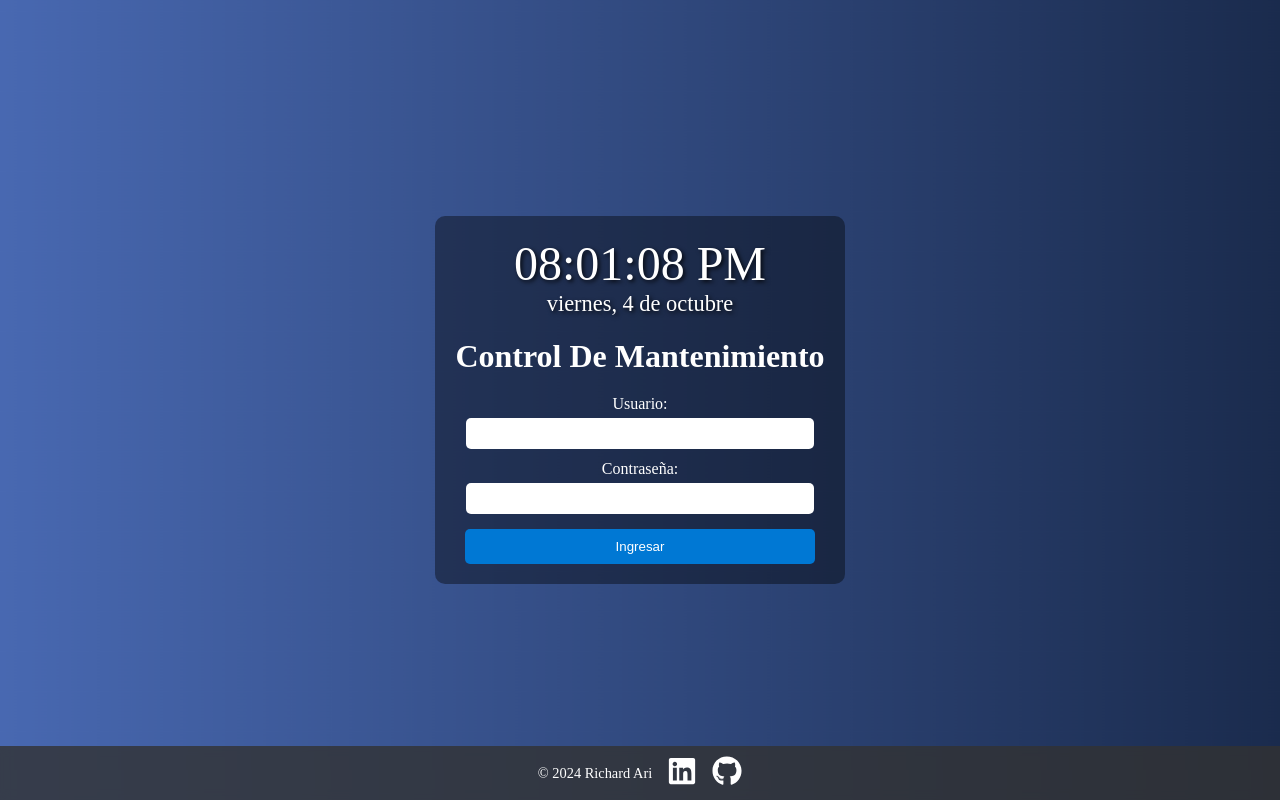
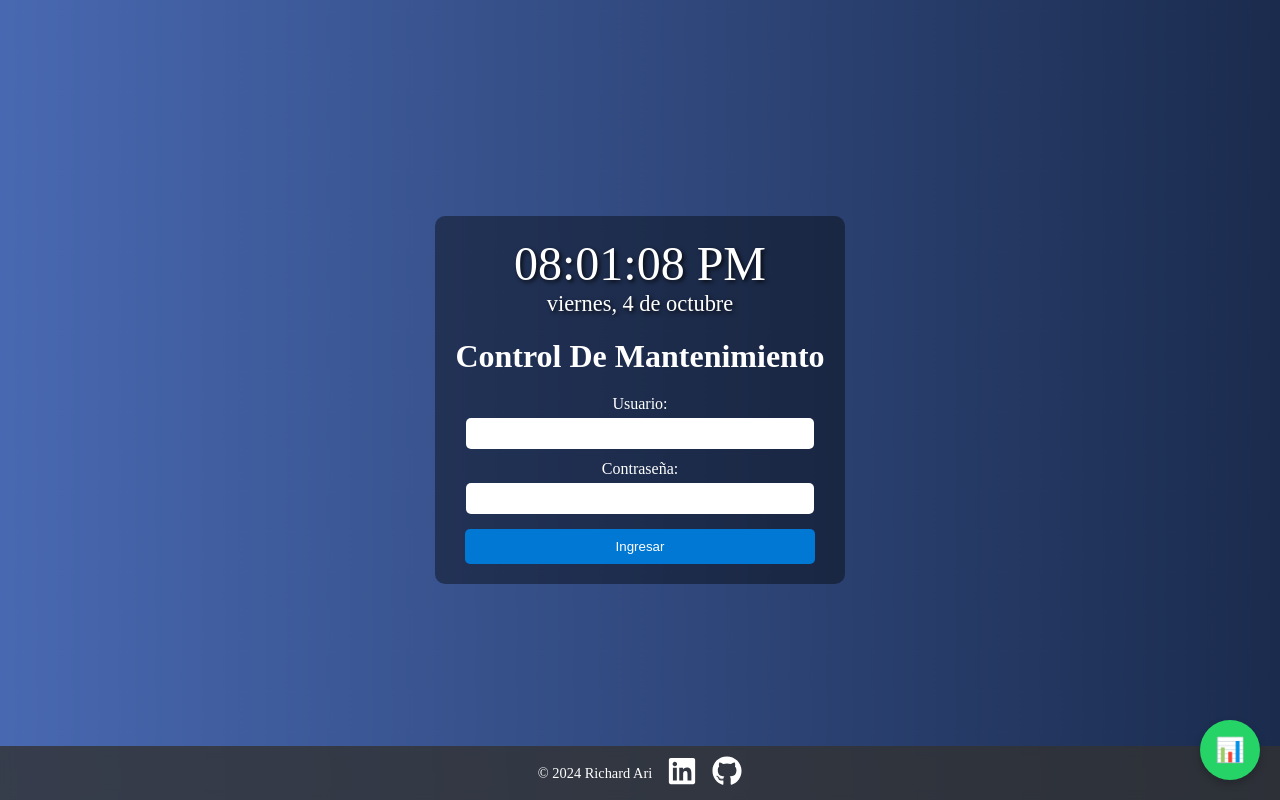
Before and after one commit to RichardAri/mantenimiento-equipos, a React (Vite) app in the folder mantenimiento-de-equipos/frontend/: page / in a window 1280 px wide. Built offline with nearby package versions, Linux system fonts and the light colour scheme; no server answers.

Commit message:
Proteccion de rutas y configuracion de boton de informes

```diff
--- a/mantenimiento-de-equipos/frontend/src/components/App.jsx
+++ b/mantenimiento-de-equipos/frontend/src/components/App.jsx
@@ -9,17 +9,16 @@ import ModalEditarEquipo from "./Hardware/ModalEditarEquipo";
 import ModalAñadirMantenimiento from "./Maintenance/ModalAñadirMantenimiento";
 import ModalEditarMantenimiento from "./Maintenance/ModalEditarMantenimiento";
 import Footer from "./Footer";
-import { AuthProvider } from "../context/AuthContext";
+// Elimina la importación de AuthProvider
 import ProtectedRoute from "../context/ProtectedRoute"; // Ruta protegida
+import BotonFlotante from "./Reports/BotonFlotante";
 
 const App = () => {
   return (
-    <AuthProvider>
     <div className="app-container">
       <Routes>
         {/* Ruta pública */}
         <Route path="/" element={<Login />} />
-
         {/* Rutas protegidas */}
         <Route
           path="/tiendas"
@@ -78,9 +77,10 @@ const App = () => {
           }
         />
       </Routes>
+      <BotonFlotante />
       <Footer />
+
     </div>
-    </AuthProvider>
   );
 };
 
--- a/mantenimiento-de-equipos/frontend/src/components/Auth/Login.jsx
+++ b/mantenimiento-de-equipos/frontend/src/components/Auth/Login.jsx
@@ -1,14 +1,23 @@
-import React, { useState } from "react";
+import React, { useState, useEffect } from "react"; // Importa useEffect
 import { signInWithEmailAndPassword } from "firebase/auth";
 import { useNavigate } from "react-router-dom";
 import { auth } from "../../firebase";
 import Clock from "../Clock";
 import "./Login.css";
+import useAuth from "../../context/useAuth";
 
 const Login = () => {
   const [email, setEmail] = useState("");
   const [password, setPassword] = useState("");
   const navigate = useNavigate();
+  const { user, loading } = useAuth(); // Obtén el estado del usuario del contexto
+
+  // Verifica si el usuario ya está autenticado
+  useEffect(() => {
+    if (!loading && user) { // Solo redirige si 'loading' ha terminado y hay un usuario
+      navigate("/tiendas");
+    }
+  }, [user, loading, navigate]); // Ejecuta cada vez que cambien 'user' o 'loading'
 
   const handleLogin = async (e) => {
     e.preventDefault();
@@ -20,12 +29,15 @@ const Login = () => {
     }
   };
 
+  // Si está cargando, podrías mostrar un mensaje o spinner
+  if (loading) return <div>Cargando...</div>;
+
   return (
     <div className="login-background">
       <div className="login-wrapper">
         <div className="login-container">
           <Clock />
-          <h1 >Control De Mantenimiento</h1>
+          <h1>Control De Mantenimiento</h1>
           <form onSubmit={handleLogin}>
             <label htmlFor="email">Usuario:</label>
             <input
--- a/mantenimiento-de-equipos/frontend/src/components/Hardware/ListaEquipos.jsx
+++ b/mantenimiento-de-equipos/frontend/src/components/Hardware/ListaEquipos.jsx
@@ -1,4 +1,3 @@
-// ListaEquipos.jsx
 import React, { useState, useEffect } from "react";
 import { useParams, useNavigate } from "react-router-dom";
 import {
--- /dev/null
+++ b/mantenimiento-de-equipos/frontend/src/components/Reports/BotonFlotante.css
@@ -0,0 +1,23 @@
+.boton-flotante {
+    position: fixed;
+    bottom: 20px; /* Ajusta según lo necesites */
+    right: 20px; /* Ajusta según lo necesites */
+    background-color: #25d366; /* Color similar a WhatsApp */
+    color: white;
+    border: none;
+    border-radius: 50%;
+    width: 60px;
+    height: 60px;
+    font-size: 24px;
+    display: flex;
+    align-items: center;
+    justify-content: center;
+    box-shadow: 0 4px 8px rgba(0, 0, 0, 0.2);
+    cursor: pointer;
+    z-index: 1000; /* Asegúrate de que esté por encima de otros elementos */
+    transition: background-color 0.3s;
+  }
+
+  .boton-flotante:hover {
+    background-color: #1da851; /* Un tono más oscuro al pasar el mouse */
+  }
--- /dev/null
+++ b/mantenimiento-de-equipos/frontend/src/components/Reports/BotonFlotante.jsx
@@ -0,0 +1,21 @@
+import React, { useState } from "react";
+import ModalInformes from "./ModalInformes";
+import './BotonFlotante.css';
+
+const BotonFlotante = () => {
+  const [modalAbierto, setModalAbierto] = useState(false);
+
+  const abrirModal = () => setModalAbierto(true);
+  const cerrarModal = () => setModalAbierto(false);
+
+  return (
+    <>
+      <button className="boton-flotante" onClick={abrirModal}>
+        📊
+      </button>
+      <ModalInformes isOpen={modalAbierto} onRequestClose={cerrarModal} />
+    </>
+  );
+};
+
+export default BotonFlotante;
--- /dev/null
+++ b/mantenimiento-de-equipos/frontend/src/components/Reports/ModalInformes.tsx
@@ -0,0 +1,41 @@
+import React, { useState } from "react";
+import Modal from "react-modal";
+import "../Modal.css";
+
+Modal.setAppElement("#root");
+
+const ModalInformes = ({ isOpen, onRequestClose }) => {
+  const [nombreInforme, setNombreInforme] = useState("");
+
+  const handleSubmit = (e) => {
+    e.preventDefault();
+    // Aquí iría la lógica para generar el informe
+    console.log("Generar informe:", nombreInforme);
+    onRequestClose();
+  };
+
+  return (
+    <Modal
+      isOpen={isOpen}
+      onRequestClose={onRequestClose}
+      className="modal"
+      overlayClassName="modal-overlay"
+    >
+      <h2>Generar Informe</h2>
+      <form onSubmit={handleSubmit}>
+        <label className="form-lbl-text">Nombre del Informe:</label>
+        <input
+          type="text"
+          value={nombreInforme}
+          onChange={(e) => setNombreInforme(e.target.value)}
+          required
+        />
+        <button type="submit" className="save-button">
+          Generar
+        </button>
+      </form>
+    </Modal>
+  );
+};
+
+export default ModalInformes;
--- a/mantenimiento-de-equipos/frontend/src/context/AuthContext.jsx
+++ b/mantenimiento-de-equipos/frontend/src/context/AuthContext.jsx
@@ -2,19 +2,17 @@ import React, { createContext, useContext, useEffect, useState } from "react";
 import { onAuthStateChanged } from "firebase/auth";
 import { auth } from "../firebase";
 
-// Creamos el contexto
-const AuthContext = createContext();
+export const AuthContext = createContext();
 
-// Proveedor del contexto
 export const AuthProvider = ({ children }) => {
   const [user, setUser] = useState(null);
   const [loading, setLoading] = useState(true);
 
-  // Escuchamos el cambio de estado de autenticación
+  // estado de autenticacion
   useEffect(() => {
     const unsubscribe = onAuthStateChanged(auth, (currentUser) => {
       setUser(currentUser);
-      setLoading(false); // Ya tenemos la respuesta de Firebase
+      setLoading(false); // respuesta de Firebase
     });
 
     return () => unsubscribe(); // Cleanup al desmontar
@@ -27,7 +25,6 @@ export const AuthProvider = ({ children }) => {
   );
 };
 
-// Hook para usar el contexto en otros componentes
 export const useAuth = () => {
   return useContext(AuthContext);
 };
--- /dev/null
+++ b/mantenimiento-de-equipos/frontend/src/context/useAuth.jsx
@@ -0,0 +1,8 @@
+import { useContext } from 'react';
+import { AuthContext } from './AuthContext';
+
+const useAuth = () => {
+  return useContext(AuthContext);
+};
+
+export default useAuth;
--- a/mantenimiento-de-equipos/frontend/src/firebase.js
+++ b/mantenimiento-de-equipos/frontend/src/firebase.js
@@ -2,15 +2,6 @@
 import { initializeApp } from 'firebase/app';
 import { getFirestore } from 'firebase/firestore';
 import { getAuth } from 'firebase/auth';
-
-console.log('Firebase Config:', {
-  apiKey: import.meta.env.VITE_FIREBASE_API_KEY,
-  authDomain: import.meta.env.VITE_FIREBASE_AUTH_DOMAIN,
-  projectId: import.meta.env.VITE_FIREBASE_PROJECT_ID,
-  storageBucket: import.meta.env.VITE_FIREBASE_STORAGE_BUCKET,
-  messagingSenderId: import.meta.env.VITE_FIREBASE_MESSAGING_SENDER_ID,
-  appId: import.meta.env.VITE_FIREBASE_APP_ID,
-});
 
 const firebaseConfig = {
   apiKey: import.meta.env.VITE_FIREBASE_API_KEY,
--- a/mantenimiento-de-equipos/frontend/src/main.jsx
+++ b/mantenimiento-de-equipos/frontend/src/main.jsx
@@ -1,10 +1,17 @@
 import React from 'react';
-import ReactDOM from 'react-dom/client';
-import { BrowserRouter } from 'react-router-dom';
-import App from './components/App';
+import ReactDOM from 'react-dom/client'; // Aquí asegúrate de usar la API correcta
+import { BrowserRouter as Router } from 'react-router-dom';
+import App from './components/App'; // Tu componente principal
+import { AuthProvider } from './context/AuthContext'; // Ajusta la ruta si es necesario
 
-ReactDOM.createRoot(document.getElementById('root')).render(
-  <BrowserRouter>
-    <App />
-  </BrowserRouter>
+// Crear el root con React 18
+const root = ReactDOM.createRoot(document.getElementById('root'));
+
+// Renderizar el árbol de la aplicación
+root.render(
+  <AuthProvider>
+    <Router>
+      <App />
+    </Router>
+  </AuthProvider>
 );
```
Also changed, not shown: mantenimiento-de-equipos/frontend/src/components/Stores/ListaTiendas.jsx (+11 -7 lines), mantenimiento-de-equipos/frontend/src/components/Reports/reportes.tsx (deleted). Lines whose indentation alone changed are shown as unchanged.
